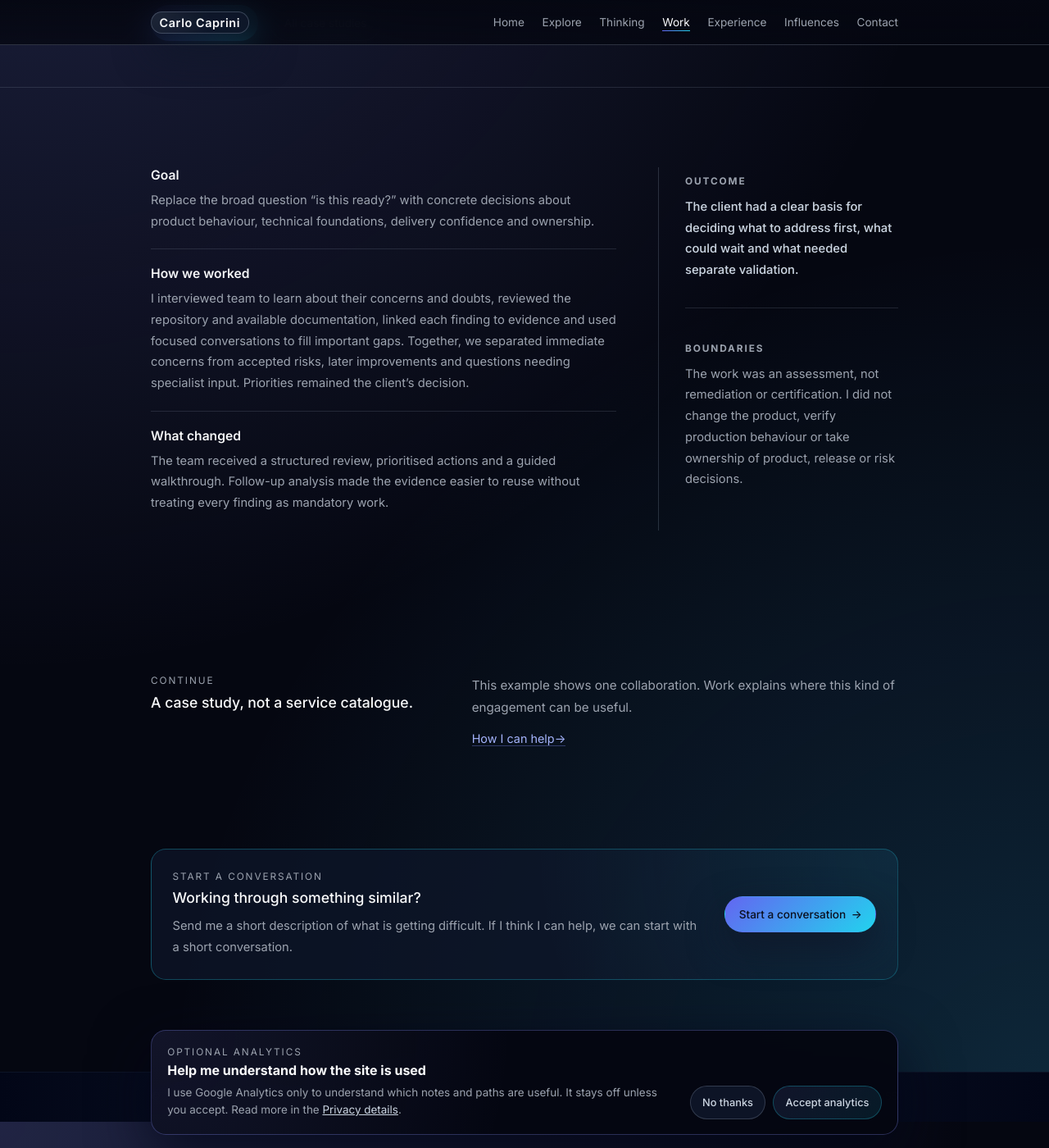
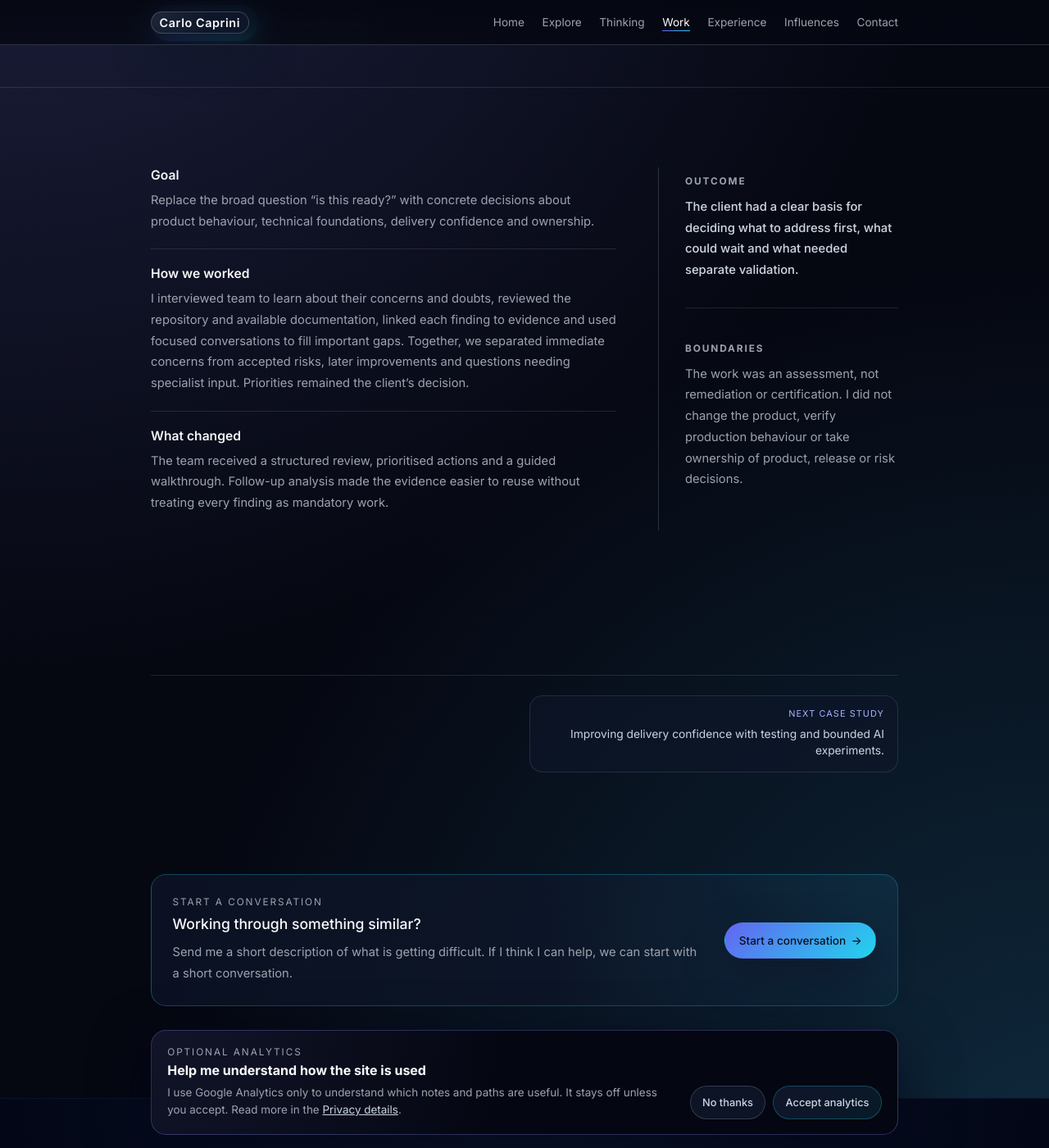
Before and after one commit to carlocaprini/carlocaprini.github.io, a Jekyll site: the page built from pages/case-studies/release-readiness-review.md, in a window 1280 px wide and 1400 px high, scrolled down 363 px. Shown: the whole window at 82% size. Built offline with Jekyll 4.4.1, drawn with Linux system fonts in a browser that asks for light colours.

Commit message:
Connect adjacent case studies

```diff
--- a/_includes/styles/work.css
+++ b/_includes/styles/work.css
@@ -431,6 +431,11 @@
   font-weight: 520;
 }
 
+.case-study-navigation-section {
+  padding-top: 3.6rem;
+  padding-bottom: 4.8rem;
+}
+
 .case-study-continuation {
   padding-top: 3.6rem;
   padding-bottom: 4.8rem;
--- a/_layouts/case-study.html
+++ b/_layouts/case-study.html
@@ -2,6 +2,20 @@
 layout: default
 ---
 {% assign case_study = site.data.case_studies.items | where: "id", page.case_study_id | first %}
+{% assign previous_case_study = nil %}
+{% assign next_case_study = nil %}
+{% for item in site.data.case_studies.items %}
+  {% if item.id == page.case_study_id %}
+    {% assign previous_case_study_index = forloop.index0 | minus: 1 %}
+    {% assign next_case_study_index = forloop.index0 | plus: 1 %}
+    {% if previous_case_study_index >= 0 %}
+      {% assign previous_case_study = site.data.case_studies.items[previous_case_study_index] %}
+    {% endif %}
+    {% if next_case_study_index < site.data.case_studies.items.size %}
+      {% assign next_case_study = site.data.case_studies.items[next_case_study_index] %}
+    {% endif %}
+  {% endif %}
+{% endfor %}
 <div class="page">
   <section class="hero hero--compact case-study-hero">
     <div class="container hero-grid hero-grid--single">
@@ -51,18 +65,26 @@ layout: default
     </div>
   </article>
 
-  <section class="section case-study-continuation">
-    <div class="container work-section-intro work-section-intro--flush">
-      <div>
-        <div class="section-eyebrow">Continue</div>
-        <h2 class="section-title">A case study, not a service catalogue.</h2>
-      </div>
-      <div>
-        <p class="section-description">This example shows one collaboration. Work explains where this kind of engagement can be useful.</p>
-        <a class="section-link" href="{{ '/work/' | relative_url }}" data-analytics-event="work_open" data-analytics-link-context="case_study_work" data-analytics-destination="/work/">How I can help <span aria-hidden="true">→</span></a>
-      </div>
+  {% if previous_case_study or next_case_study %}
+  <section class="section case-study-navigation-section">
+    <div class="container">
+      <nav class="sequential-navigation case-study-navigation" aria-label="Case study navigation">
+        {% if previous_case_study %}
+        <a class="sequential-navigation-link sequential-navigation-link--previous" href="{{ previous_case_study.url | relative_url }}" data-analytics-event="work_open" data-analytics-link-context="case_study_navigation" data-analytics-destination="{{ previous_case_study.url }}">
+          <span class="sequential-navigation-label">Previous case study</span>
+          <span>{{ previous_case_study.title }}</span>
+        </a>
+        {% endif %}
+        {% if next_case_study %}
+        <a class="sequential-navigation-link sequential-navigation-link--next" href="{{ next_case_study.url | relative_url }}" data-analytics-event="work_open" data-analytics-link-context="case_study_navigation" data-analytics-destination="{{ next_case_study.url }}">
+          <span class="sequential-navigation-label">Next case study</span>
+          <span>{{ next_case_study.title }}</span>
+        </a>
+        {% endif %}
+      </nav>
     </div>
   </section>
+  {% endif %}
 
   <section class="section work-contact-section">
     <div class="container">
```
Also changed, not shown: docs/content-model.md (+1 -1 lines), docs/design-system.md (+14 -4 lines), tests/browser/editorial-journeys.spec.js (+10 -1 lines).
